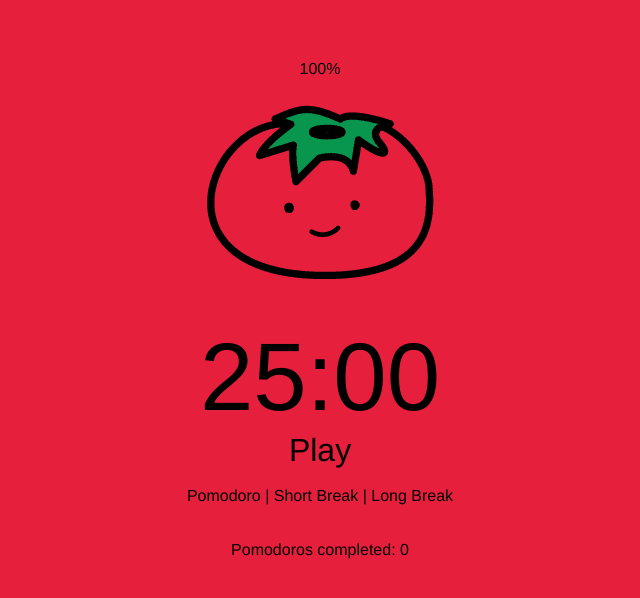
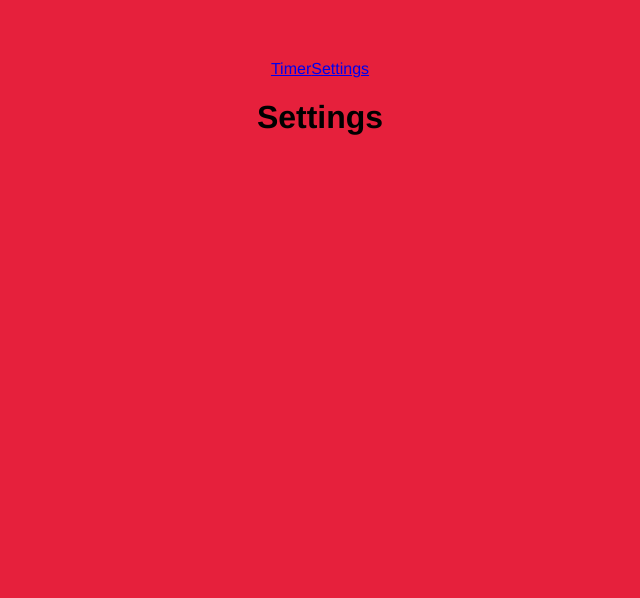
Before and after one commit to javjimb/tomatino, a Vue app: page /settings in a window 1280 px wide. Shown: the top 598 px of the page, without its empty margins (320-960 px from the left). Built offline with nearby package versions, Linux system fonts and the light colour scheme.

Commit message:
Add vue-router and setup routes

```diff
--- a/package.json
+++ b/package.json
@@ -15,6 +15,7 @@
   "dependencies": {
     "core-js": "^3.7.0",
     "vue": "^2.6.11",
+    "vue-router": "^3.4.9",
     "vuex": "^3.5.1"
   },
   "devDependencies": {
--- a/src/App.vue
+++ b/src/App.vue
@@ -1,146 +1,14 @@
 <template>
   <div id="app">
-
-    {{progress}}%
-
-    <tomato :is-pomodoro="isPomodoro" :progress="progress" ></tomato>
-
-    <div v-if="isTimerRunning" class="clock">{{minutes}}:{{seconds}}</div>
-    <div v-if="!isTimerRunning" class="clock">
-      {{ sessionLength / 60 }}:00
-    </div>
-
-    <div class="controls">
-      <div v-if="!isTimerRunning" @click="startTimer">Play</div>
-      <div v-if="isTimerRunning" @click="resetTimer">Cancel</div>
-    </div>
-
-    <br />
-    <div v-if="!isTimerRunning">
-      <a @click="selectSessionType('pomodoro')">Pomodoro</a>
-      |
-      <a @click="selectSessionType('short-break')">Short Break</a>
-      |
-      <a @click="selectSessionType('long-break')">Long Break</a>
-    </div>
-    <br />
-    <br />
-
-    Pomodoros completed: {{totalPomodoros}}
+    <nav>
+      <div class="nav-items">
+        <router-link to="/">Timer</router-link>
+        <router-link to="/settings">Settings</router-link>
+      </div>
+    </nav>
+    <router-view />
   </div>
 </template>
-
-<script>
-import Tomato from "@/components/Tomato"
-import NotificationIcon from '@/assets/icons/notification.png'
-import { mapState } from 'vuex'
-
-export default {
-  name: 'App',
-  components: {
-    Tomato
-  },
-  data: () => ({
-    sessionLength: 0,
-    remainingSeconds: 0,
-    isTimerRunning: false,
-    isPomodoro: false,
-    isShortBreak: false,
-    timer: null,
-    totalPomodoros: 0,
-    totalShortBreaks: 0
-  }),
-  created() {
-    this.sessionLength = this.settings.pomodoroLength
-    this.isPomodoro = true
-  },
-  methods: {
-    selectSessionType(type) {
-      switch (type) {
-        case 'pomodoro':
-          this.sessionLength = this.settings.pomodoroLength
-          this.isPomodoro = true
-          this.isShortBreak = false
-          break
-        case 'short-break':
-          this.sessionLength = this.settings.shortBreakLength
-          this.isPomodoro = false
-          this.isShortBreak = true
-          break
-        case 'long-break':
-          this.sessionLength = this.settings.longBreakLength
-          this.isPomodoro = false
-          this.isShortBreak = false
-          break
-      }
-    },
-    startTimer() {
-      this.remainingSeconds = this.sessionLength
-      this.timer = setInterval(() => this.timerTick(), 1000)
-      this.isTimerRunning = true
-
-      let msg = this.isPomodoro ? 'New pomodoro has started' : 'Take a break!'
-      new Notification('Tomatino', { body: msg, icon: NotificationIcon})
-    },
-    resetTimer() {
-      clearInterval(this.timer)
-      this.timer = null
-      this.remainingSeconds = 0
-      this.isTimerRunning = false
-    },
-    finishSession() {
-      this.resetTimer()
-
-      let msg = this.isPomodoro ? 'Pomodoro has ended' : 'Break has ended'
-      new Notification('Tomatino', { body: msg, icon: NotificationIcon})
-
-      if (this.isPomodoro) {
-        this.totalPomodoros++
-      } else if (this.isShortBreak) {
-        this.totalShortBreaks++
-      }
-
-      if (this.isPomodoro && this.settings.startBreakAutomatically) {
-        if (this.totalShortBreaks === this.settings.shortBreakAmount) {
-          this.selectSessionType('long-break')
-          this.totalShortBreaks = 0
-        } else {
-          this.selectSessionType('short-break')
-        }
-        this.startTimer()
-      } else {
-        this.selectSessionType('pomodoro')
-      }
-    },
-    padTime: function(time) {
-      return (time < 10 ? '0' : '') + time
-    },
-    timerTick: function() {
-      this.remainingSeconds--
-      if (this.remainingSeconds === 0) {
-        this.finishSession()
-      }
-    }
-  },
-  computed: {
-    minutes: function() {
-      const minutes = Math.floor((this.remainingSeconds % 3600) / 60)
-      return this.padTime(minutes)
-    },
-    seconds: function() {
-      const seconds = Math.floor((this.remainingSeconds % 3600) % 60);
-      return this.padTime(seconds);
-    },
-    elapsedSeconds: function() {
-      return this.sessionLength - this.remainingSeconds
-    },
-    progress: function() {
-      return (this.elapsedSeconds * 100) / this.sessionLength
-    },
-    ...mapState({ settings: state => state.settings })
-  }
-}
-</script>
 
 <style>
 #app {
@@ -154,10 +22,4 @@ body {
   background-color: #E6203C;
   color: black;
 }
-.clock {
-  font-size: 6rem;
-}
-.controls {
-  font-size: 2rem;
-}
 </style>
--- a/src/main.js
+++ b/src/main.js
@@ -1,10 +1,12 @@
 import Vue from 'vue'
 import App from './App.vue'
+import router from "@/router";
 import store from './store/'
 
 Vue.config.productionTip = false
 
 new Vue({
+  router,
   store,
   render: h => h(App),
 }).$mount('#app')
--- /dev/null
+++ b/src/router/index.js
@@ -0,0 +1,26 @@
+import Vue from 'vue';
+import VueRouter from 'vue-router';
+import Timer from '@/views/Timer.vue';
+import Settings from '@/views/Settings.vue';
+
+Vue.use(VueRouter);
+
+const routes = [
+  {
+    path: '/',
+    name: 'timer',
+    component: Timer
+  },
+  {
+    path: '/settings',
+    name: 'settings',
+    component: Settings
+  }
+]
+
+const router = new VueRouter({
+  mode: 'history',
+  routes
+});
+
+export default router;
--- /dev/null
+++ b/src/views/Settings.vue
@@ -0,0 +1,5 @@
+<template>
+  <div>
+    <h1>Settings</h1>
+  </div>
+</template>
--- /dev/null
+++ b/src/views/Timer.vue
@@ -0,0 +1,162 @@
+<template>
+  <div id="app">
+    {{progress}}%
+
+    <tomato :is-pomodoro="isPomodoro" :progress="progress" ></tomato>
+
+    <div v-if="isTimerRunning" class="clock">{{minutes}}:{{seconds}}</div>
+    <div v-if="!isTimerRunning" class="clock">
+      {{ sessionLength / 60 }}:00
+    </div>
+
+    <div class="controls">
+      <div v-if="!isTimerRunning" @click="startTimer">Play</div>
+      <div v-if="isTimerRunning" @click="resetTimer">Cancel</div>
+    </div>
+
+    <br />
+    <div v-if="!isTimerRunning">
+      <a @click="selectSessionType('pomodoro')">Pomodoro</a>
+      |
+      <a @click="selectSessionType('short-break')">Short Break</a>
+      |
+      <a @click="selectSessionType('long-break')">Long Break</a>
+    </div>
+    <br />
+    <br />
+
+    Pomodoros completed: {{totalPomodoros}}
+  </div>
+</template>
+
+<script>
+import Tomato from "@/components/Tomato"
+import NotificationIcon from '@/assets/icons/notification.png'
+import { mapState } from 'vuex'
+
+export default {
+  name: 'App',
+  components: {
+    Tomato
+  },
+  data: () => ({
+    sessionLength: 0,
+    remainingSeconds: 0,
+    isTimerRunning: false,
+    isPomodoro: false,
+    isShortBreak: false,
+    timer: null,
+    totalPomodoros: 0,
+    totalShortBreaks: 0
+  }),
+  created() {
+    this.sessionLength = this.settings.pomodoroLength
+    this.isPomodoro = true
+  },
+  methods: {
+    selectSessionType(type) {
+      switch (type) {
+        case 'pomodoro':
+          this.sessionLength = this.settings.pomodoroLength
+          this.isPomodoro = true
+          this.isShortBreak = false
+          break
+        case 'short-break':
+          this.sessionLength = this.settings.shortBreakLength
+          this.isPomodoro = false
+          this.isShortBreak = true
+          break
+        case 'long-break':
+          this.sessionLength = this.settings.longBreakLength
+          this.isPomodoro = false
+          this.isShortBreak = false
+          break
+      }
+    },
+    startTimer() {
+      this.remainingSeconds = this.sessionLength
+      this.timer = setInterval(() => this.timerTick(), 1000)
+      this.isTimerRunning = true
+
+      let msg = this.isPomodoro ? 'New pomodoro has started' : 'Take a break!'
+      new Notification('Tomatino', { body: msg, icon: NotificationIcon})
+    },
+    resetTimer() {
+      clearInterval(this.timer)
+      this.timer = null
+      this.remainingSeconds = 0
+      this.isTimerRunning = false
+    },
+    finishSession() {
+      this.resetTimer()
+
+      let msg = this.isPomodoro ? 'Pomodoro has ended' : 'Break has ended'
+      new Notification('Tomatino', { body: msg, icon: NotificationIcon})
+
+      if (this.isPomodoro) {
+        this.totalPomodoros++
+      } else if (this.isShortBreak) {
+        this.totalShortBreaks++
+      }
+
+      if (this.isPomodoro && this.settings.startBreakAutomatically) {
+        if (this.totalShortBreaks === this.settings.shortBreakAmount) {
+          this.selectSessionType('long-break')
+          this.totalShortBreaks = 0
+        } else {
+          this.selectSessionType('short-break')
+        }
+        this.startTimer()
+      } else {
+        this.selectSessionType('pomodoro')
+      }
+    },
+    padTime: function(time) {
+      return (time < 10 ? '0' : '') + time
+    },
+    timerTick: function() {
+      this.remainingSeconds--
+      if (this.remainingSeconds === 0) {
+        this.finishSession()
+      }
+    }
+  },
+  computed: {
+    minutes: function() {
+      const minutes = Math.floor((this.remainingSeconds % 3600) / 60)
+      return this.padTime(minutes)
+    },
+    seconds: function() {
+      const seconds = Math.floor((this.remainingSeconds % 3600) % 60);
+      return this.padTime(seconds);
+    },
+    elapsedSeconds: function() {
+      return this.sessionLength - this.remainingSeconds
+    },
+    progress: function() {
+      return (this.elapsedSeconds * 100) / this.sessionLength
+    },
+    ...mapState({ settings: state => state.settings })
+  }
+}
+</script>
+
+<style>
+#app {
+  font-family: Avenir, Helvetica, Arial, sans-serif;
+  -webkit-font-smoothing: antialiased;
+  -moz-osx-font-smoothing: grayscale;
+  text-align: center;
+  margin-top: 60px;
+}
+body {
+  background-color: #E6203C;
+  color: black;
+}
+.clock {
+  font-size: 6rem;
+}
+.controls {
+  font-size: 2rem;
+}
+</style>
```
Also changed, not shown: 1 other file (tests, documents, lock files or other folders).
